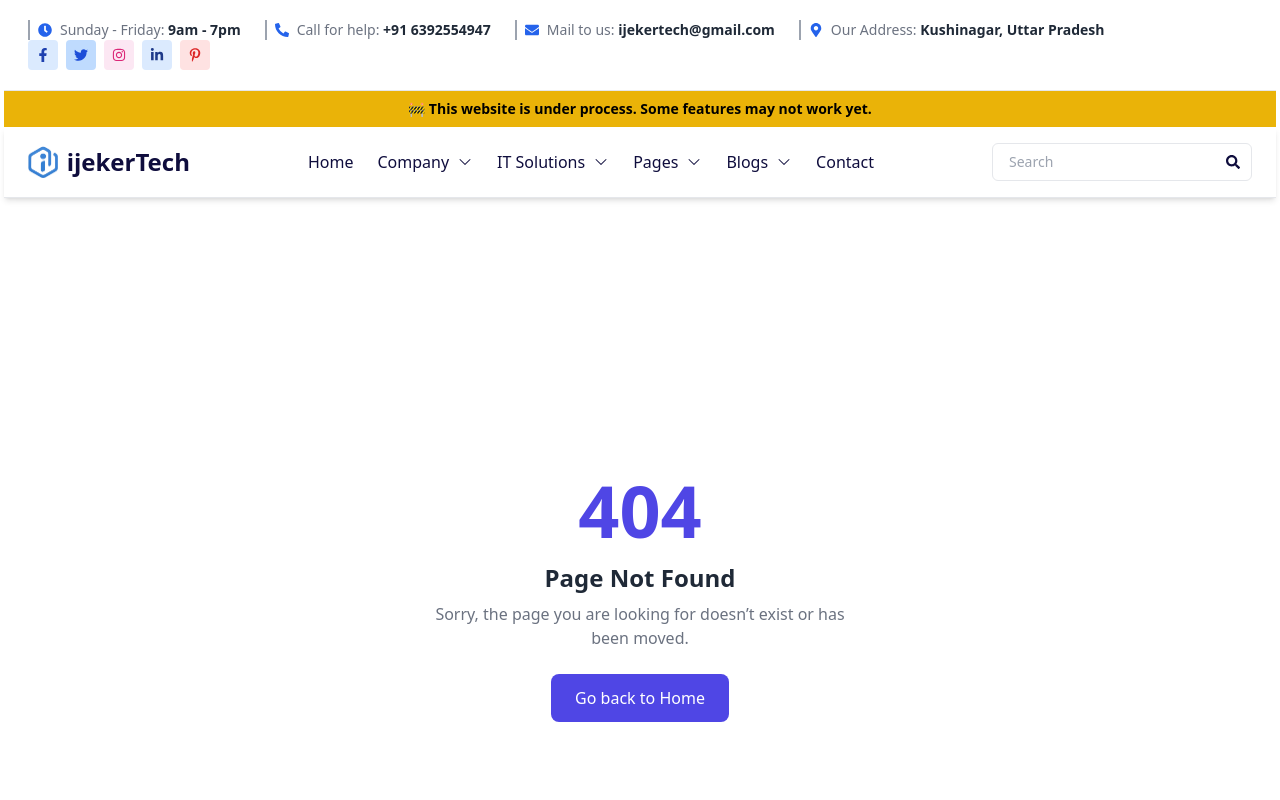
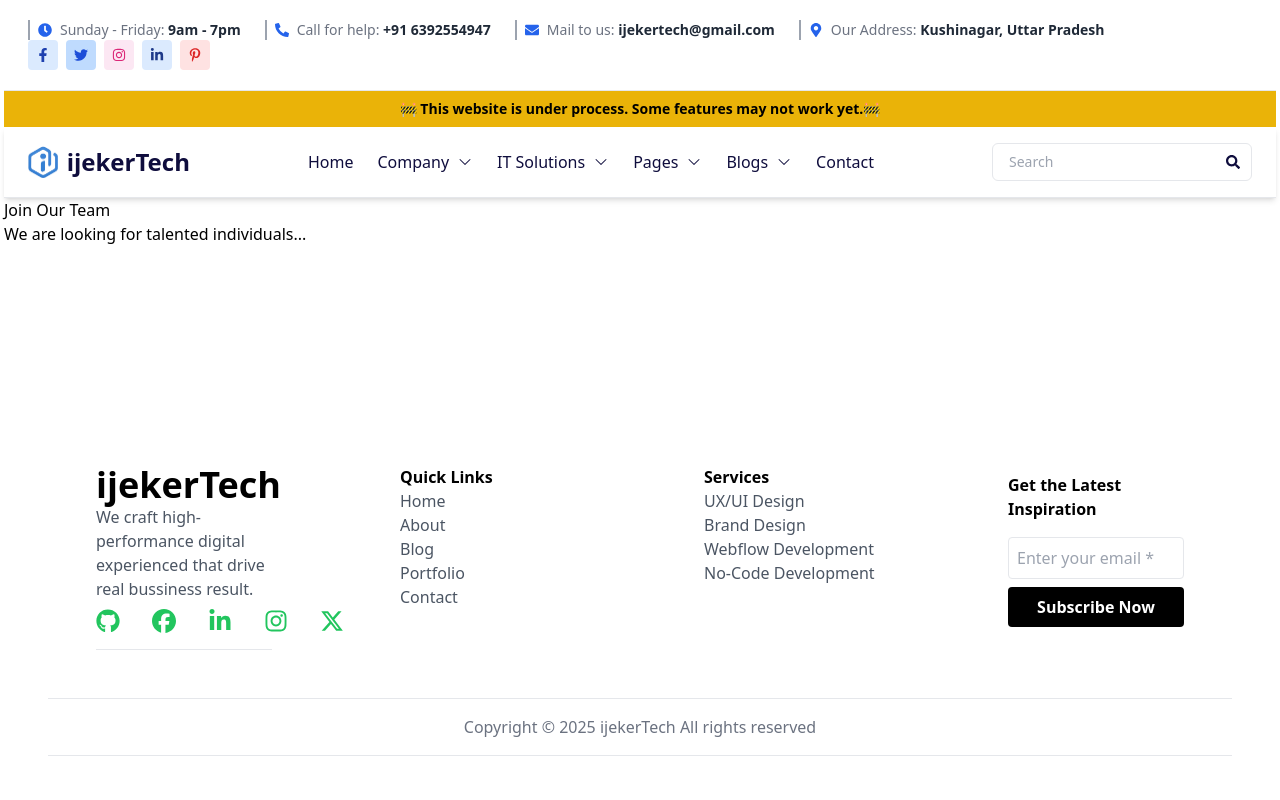
Before and after one commit to PremKumarY/ijekerTech, a React (Vite) app: page /company/careers in a window 1280 px wide. Shown: the top 800 px of the page. Built offline with nearby package versions, Linux system fonts and the light colour scheme.

Commit message:
routing change

```diff
--- a/src/App.jsx
+++ b/src/App.jsx
@@ -1,15 +1,21 @@
 import React from 'react'
-import Home from './components/Home'
-import Layout from './components/Layout'
 
-import Contact from './components/Contact'
-import NoPage from './components/NoPage'
+import Layout from './components/Home/Layout'
+
+import Contact from './components/contact/Contact'
+import NoPage from './components/nopage/NoPage'
 import { BrowserRouter, Route, Routes } from 'react-router-dom'
 import WebDevelopment from './components/itSolutions/WebDevelopment'
 import AppDevelopment from './components/itSolutions/AppDevelopment'
 import AISolutions from './components/itSolutions/AISolutions'
 import BlogDetails from './components/blog/BlogDetails'
 import BlogList from './components/blog/BlogList'
+import Home from './components/Home/Home'
+import AboutUs from './components/company/AboutUs'
+import Careers from './components/company/Careers'
+import OurTeam from './components/company/OurTeam'
+import Faq from './components/pages/Faq'
+import Testimonials from './components/pages/Testimonials'
 
 
 function App() {
@@ -25,6 +31,11 @@ function App() {
             <Route path='blog/BlogList' element={<BlogList />} />
             <Route path='blog/BlogDetails' element={<BlogDetails />} />
             <Route path="contact" element={<Contact />} />
+            <Route path="company/about" element={<AboutUs />} />
+            <Route path="company/careers" element={<Careers />} />
+            <Route path="company/our-team" element={<OurTeam />} />
+            <Route path="pages/faq" element={<Faq />} />
+            <Route path="pages/testimonials" element={<Testimonials />} />
             <Route path="itSolutions/WebDevelopment" element={<WebDevelopment />} />
             <Route path="itSolutions/AppDevelopment" element={<AppDevelopment />} />
             <Route path="itSolutions/AISolutions" element={<AISolutions />} />
--- a/src/components/company/Career.jsx
+++ b/src/components/company/Careers.jsx
@@ -1,6 +1,6 @@
 import React from 'react'
 
-function Career() {
+function Careers() {
   return (
     <div>
       <h2>Join Our Team</h2>
@@ -9,4 +9,4 @@ function Career() {
   )
 }
 
-export default Career
+export default Careers;
--- a/src/components/navbar/Navbar.jsx
+++ b/src/components/navbar/Navbar.jsx
@@ -13,9 +13,9 @@ const Navbar = () => {
     {
       label: "Company",
       dropdown: [
-        { label: "About Us", to: "/about" },
-        { label: "Our Team", to: "/team" },
-        { label: "Careers", to: "/careers" },
+        { label: "About Us", to: "/company/about" },
+        { label: "Our Team", to: "/company/our-team" },
+        { label: "Careers", to: "/company/careers" },
       ],
     },
     {
@@ -29,9 +29,8 @@ const Navbar = () => {
     {
       label: "Pages",
       dropdown: [
-        { label: "FAQ", to: "/faq" },
-        { label: "Pricing", to: "/pricing" },
-        { label: "Testimonials", to: "/testimonials" },
+        { label: "FAQ", to: "/pages/faq" },
+        { label: "Testimonials", to: "/pages/testimonials" },
       ],
     },
     {
@@ -55,9 +54,9 @@ const Navbar = () => {
     <>
       {/* Alert Banner */}
       <div className="bg-yellow-500 text-black text-center py-2 text-sm font-semibold">
-        🚧 This website is under process. Some features may not work yet.
+        🚧 This website is under process. Some features may not work yet.🚧
+
       </div>
-
 
       {/* end Navbar banner */}
 
```
Also changed, not shown: src/components/home/Layout.jsx (renamed from src/components/Layout.jsx, +5 -4 lines), src/components/contact/Contact.jsx (renamed from src/components/Contact.jsx), src/components/footer/Footer.jsx (renamed from src/components/Footer.jsx), src/components/home/Home.jsx (renamed from src/components/Home.jsx), src/components/nopage/NoPage.jsx (renamed from src/components/NoPage.jsx).
